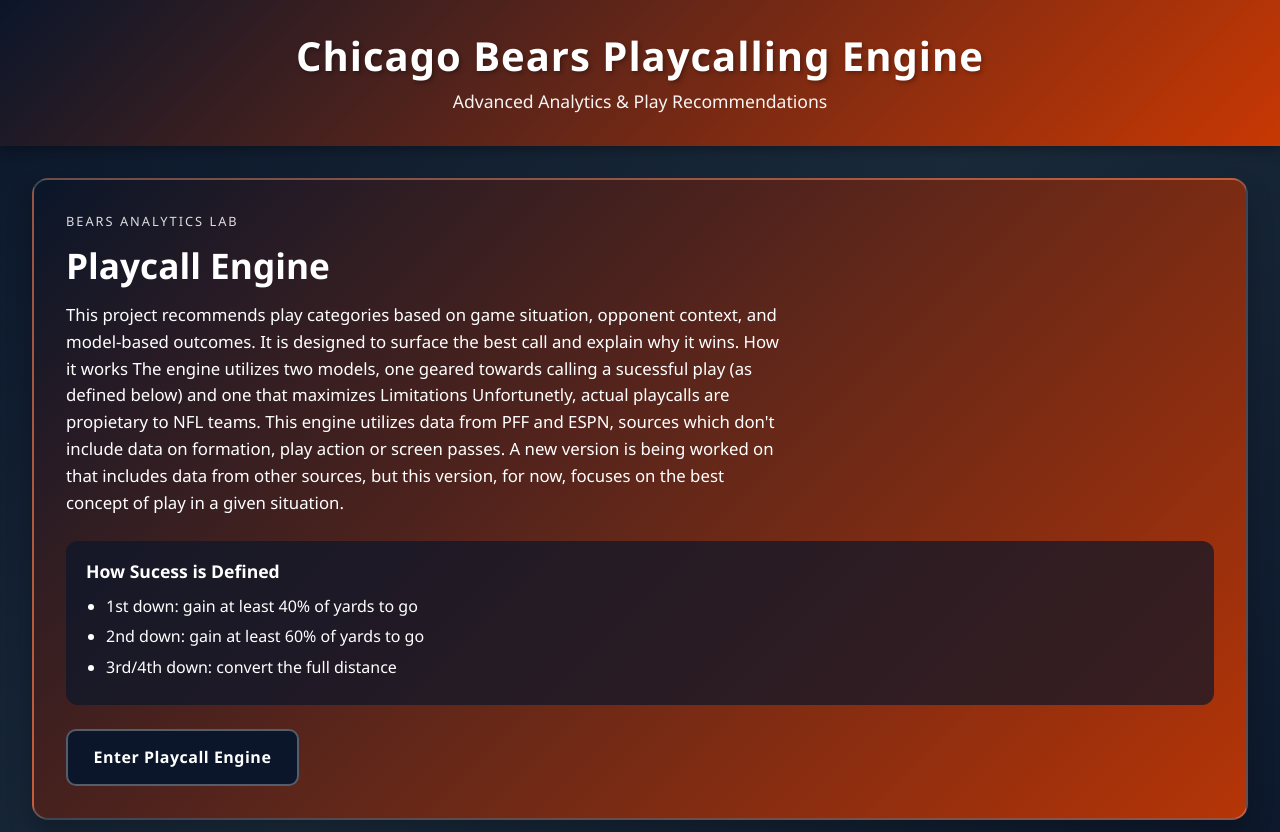
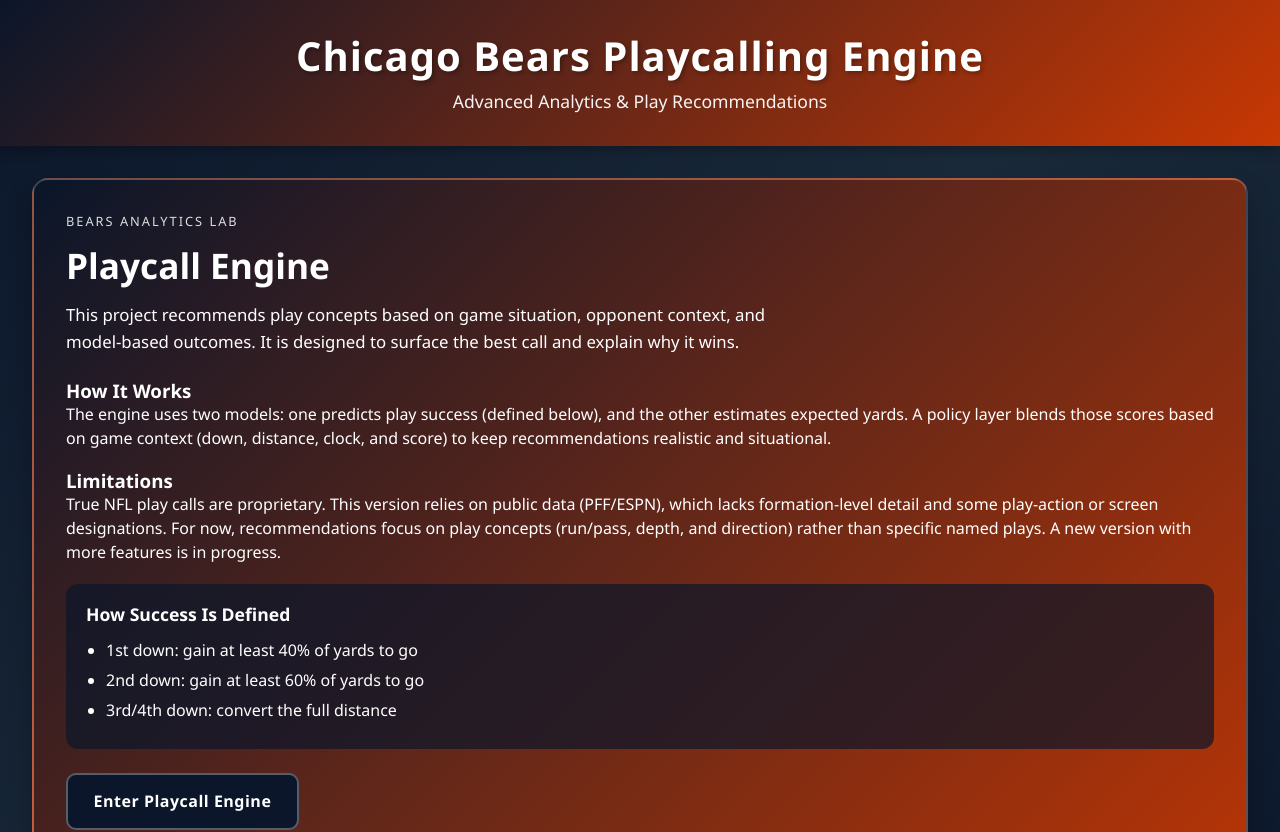
Before and after one commit to nalin431/Playcalling-Engine, a React (Vite) app in the folder frontend/my-vite-app/: page / in a window 1280 px wide. Shown: the top 832 px of the page. Built offline with nearby package versions, Linux system fonts and the light colour scheme.

Commit message:
Frontend styling and details

```diff
--- a/frontend/my-vite-app/src/App.css
+++ b/frontend/my-vite-app/src/App.css
@@ -21,6 +21,12 @@
   padding: 0 2rem;
   text-align: center;
 }
+
+.hero-section {
+  margin-top: 1.25rem;
+  margin-bottom: 1.25rem;
+}
+
 
 .app-header h1 {
   margin: 0;
--- a/frontend/my-vite-app/src/App.tsx
+++ b/frontend/my-vite-app/src/App.tsx
@@ -43,24 +43,29 @@ function App() {
                     <p className="hero-kicker">Bears Analytics Lab</p>
                     <h2>Playcall Engine</h2>
                     <p className="hero-blurb">
-                      This project recommends play categories based on game situation, opponent context, and
+                      This project recommends play concepts based on game situation, opponent context, and
                       model-based outcomes. It is designed to surface the best call and explain why it wins.
+                    </p>
+                    <div className="hero-section">
+                      <h3>How It Works</h3>
+                      <p>
+                        The engine uses two models: one predicts play success (defined below), and the other
+                        estimates expected yards. A policy layer blends those scores based on game context
+                        (down, distance, clock, and score) to keep recommendations realistic and situational.
+                      </p>
+                    </div>
+                    <div className="hero-section">
+                      <h3>Limitations</h3>
+                      <p>
+                        True NFL play calls are proprietary. This version relies on public data (PFF/ESPN),
+                        which lacks formation-level detail and some play-action or screen designations. For now,
+                        recommendations focus on play concepts (run/pass, depth, and direction) rather than
+                        specific named plays. A new version with more features is in progress.
 
-                      How it works
-                      The engine utilizes two  models, one geared towards calling a sucessful play (as defined below) and
-                      one that maximizes
-
-                      Limitations
-                      Unfortunetly, actual playcalls are propietary to NFL teams. This engine utilizes data from PFF and ESPN, sources
-                      which don't include data on formation, play action or screen passes. A new version is being worked on that includes
-                      data from other sources, but this version, for now, focuses on the best concept of play in a given situation.
-
-
-
-
-                    </p>
+                      </p>
+                    </div>
                     <div className="hero-definition">
-                      <h3>How Sucess is Defined</h3>
+                      <h3>How Success Is Defined</h3>
                       <ul>
                         <li>1st down: gain at least 40% of yards to go</li>
                         <li>2nd down: gain at least 60% of yards to go</li>
```
